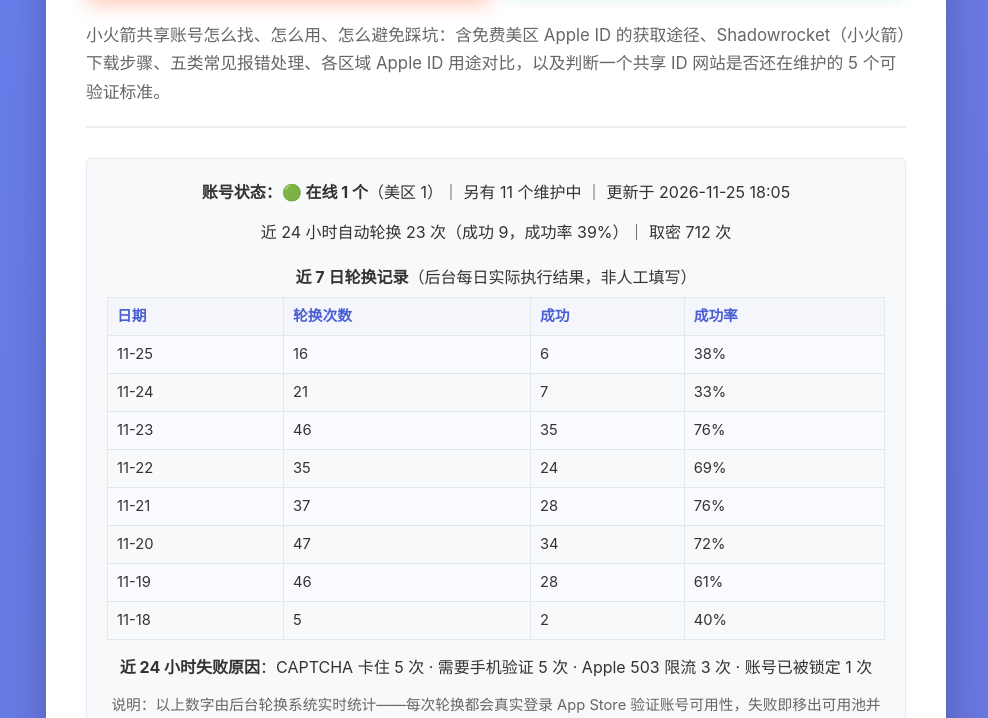
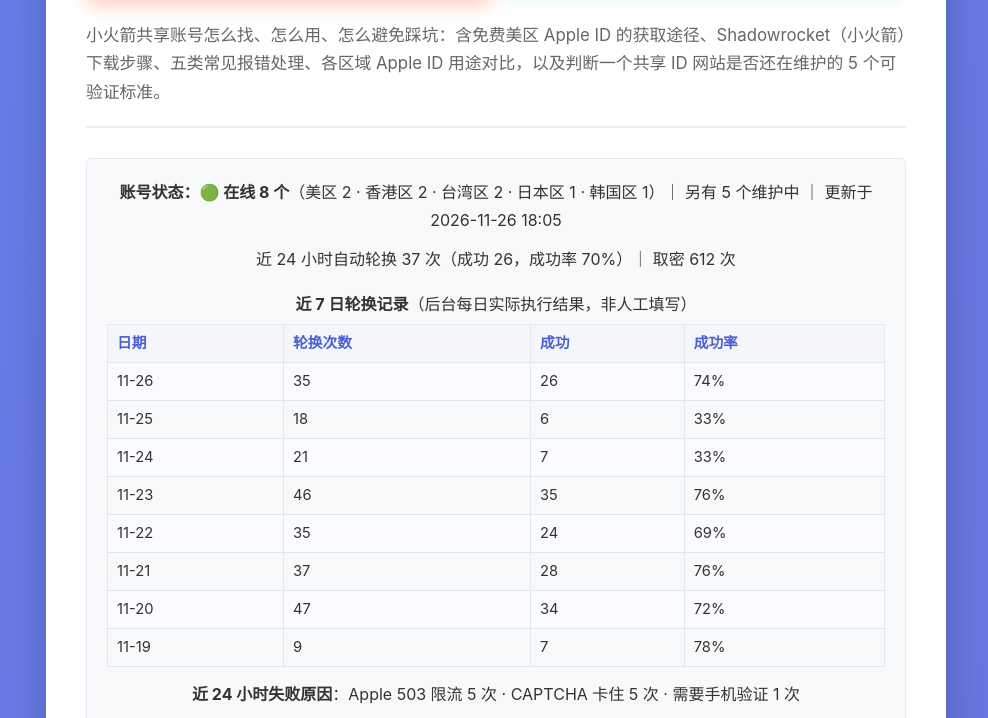
Before and after one commit to gulliblerea/-id-, a plain HTML site: page index.html in a window 1280 px wide. Shown: the part 220-938 px from the top of the page, without its empty margins (144-1132 px from the left). Drawn offline with Linux system fonts and the light colour scheme.

Commit message:
data: 更新 /-id-/ 今日账号状态（2026-11-26，在线 8）

```diff
--- a/index.html
+++ b/index.html
@@ -175,21 +175,21 @@ box-shadow:0 4px 12px rgba(16,185,129,.12)}
 
         <div class="link-box cta-top">
             <!-- DAILY_STATUS_START -->
-            <p><strong>账号状态：🟢 在线 1 个</strong>（美区 1）｜ 另有 11 个维护中 ｜ 更新于 2026-11-25 18:05</p>
-            <p>近 24 小时自动轮换 23 次（成功 9，成功率 39%）｜ 取密 712 次</p>
+            <p><strong>账号状态：🟢 在线 8 个</strong>（美区 2 · 香港区 2 · 台湾区 2 · 日本区 1 · 韩国区 1）｜ 另有 5 个维护中 ｜ 更新于 2026-11-26 18:05</p>
+            <p>近 24 小时自动轮换 37 次（成功 26，成功率 70%）｜ 取密 612 次</p>
             <p style="margin:18px 0 6px;"><strong>近 7 日轮换记录</strong>（后台每日实际执行结果，非人工填写）</p>
             <table style="width:100%;border-collapse:collapse;margin:0 0 14px;font-size:.92em;">
             <tr><th style="border:1px solid #e3e6ea;padding:6px 9px;background:#f4f6fb;text-align:left;">日期</th><th style="border:1px solid #e3e6ea;padding:6px 9px;background:#f4f6fb;text-align:left;">轮换次数</th><th style="border:1px solid #e3e6ea;padding:6px 9px;background:#f4f6fb;text-align:left;">成功</th><th style="border:1px solid #e3e6ea;padding:6px 9px;background:#f4f6fb;text-align:left;">成功率</th></tr>
-            <tr><td style="border:1px solid #e3e6ea;padding:6px 9px;">11-25</td><td style="border:1px solid #e3e6ea;padding:6px 9px;">16</td><td style="border:1px solid #e3e6ea;padding:6px 9px;">6</td><td style="border:1px solid #e3e6ea;padding:6px 9px;">38%</td></tr>
+            <tr><td style="border:1px solid #e3e6ea;padding:6px 9px;">11-26</td><td style="border:1px solid #e3e6ea;padding:6px 9px;">35</td><td style="border:1px solid #e3e6ea;padding:6px 9px;">26</td><td style="border:1px solid #e3e6ea;padding:6px 9px;">74%</td></tr>
+            <tr><td style="border:1px solid #e3e6ea;padding:6px 9px;">11-25</td><td style="border:1px solid #e3e6ea;padding:6px 9px;">18</td><td style="border:1px solid #e3e6ea;padding:6px 9px;">6</td><td style="border:1px solid #e3e6ea;padding:6px 9px;">33%</td></tr>
             <tr><td style="border:1px solid #e3e6ea;padding:6px 9px;">11-24</td><td style="border:1px solid #e3e6ea;padding:6px 9px;">21</td><td style="border:1px solid #e3e6ea;padding:6px 9px;">7</td><td style="border:1px solid #e3e6ea;padding:6px 9px;">33%</td></tr>
             <tr><td style="border:1px solid #e3e6ea;padding:6px 9px;">11-23</td><td style="border:1px solid #e3e6ea;padding:6px 9px;">46</td><td style="border:1px solid #e3e6ea;padding:6px 9px;">35</td><td style="border:1px solid #e3e6ea;padding:6px 9px;">76%</td></tr>
             <tr><td style="border:1px solid #e3e6ea;padding:6px 9px;">11-22</td><td style="border:1px solid #e3e6ea;padding:6px 9px;">35</td><td style="border:1px solid #e3e6ea;padding:6px 9px;">24</td><td style="border:1px solid #e3e6ea;padding:6px 9px;">69%</td></tr>
             <tr><td style="border:1px solid #e3e6ea;padding:6px 9px;">11-21</td><td style="border:1px solid #e3e6ea;padding:6px 9px;">37</td><td style="border:1px solid #e3e6ea;padding:6px 9px;">28</td><td style="border:1px solid #e3e6ea;padding:6px 9px;">76%</td></tr>
             <tr><td style="border:1px solid #e3e6ea;padding:6px 9px;">11-20</td><td style="border:1px solid #e3e6ea;padding:6px 9px;">47</td><td style="border:1px solid #e3e6ea;padding:6px 9px;">34</td><td style="border:1px solid #e3e6ea;padding:6px 9px;">72%</td></tr>
-            <tr><td style="border:1px solid #e3e6ea;padding:6px 9px;">11-19</td><td style="border:1px solid #e3e6ea;padding:6px 9px;">46</td><td style="border:1px solid #e3e6ea;padding:6px 9px;">28</td><td style="border:1px solid #e3e6ea;padding:6px 9px;">61%</td></tr>
-            <tr><td style="border:1px solid #e3e6ea;padding:6px 9px;">11-18</td><td style="border:1px solid #e3e6ea;padding:6px 9px;">5</td><td style="border:1px solid #e3e6ea;padding:6px 9px;">2</td><td style="border:1px solid #e3e6ea;padding:6px 9px;">40%</td></tr>
+            <tr><td style="border:1px solid #e3e6ea;padding:6px 9px;">11-19</td><td style="border:1px solid #e3e6ea;padding:6px 9px;">9</td><td style="border:1px solid #e3e6ea;padding:6px 9px;">7</td><td style="border:1px solid #e3e6ea;padding:6px 9px;">78%</td></tr>
             </table>
-            <p><strong>近 24 小时失败原因</strong>：CAPTCHA 卡住 5 次 · 需要手机验证 5 次 · Apple 503 限流 3 次 · 账号已被锁定 1 次</p>
+            <p><strong>近 24 小时失败原因</strong>：Apple 503 限流 5 次 · CAPTCHA 卡住 5 次 · 需要手机验证 1 次</p>
             <p style="color:#666;font-size:.92em;">说明：以上数字由后台轮换系统实时统计——每次轮换都会真实登录 App Store 验证账号可用性，失败即移出可用池并补充新号。因此「在线数」是经过实际验证的可用账号数，不是列表里的名义数量；数量与成功率每天变化属正常。</p>
             <!-- DAILY_STATUS_END -->
             <p><a href="https://id.tangping.icu" target="_blank" rel="noopener">前往免费美区 Apple ID 实时获取页</a></p>
--- a/sitemap.xml
+++ b/sitemap.xml
@@ -2,7 +2,7 @@
 <urlset xmlns="http://www.sitemaps.org/schemas/sitemap/0.9">
   <url>
     <loc>https://gulliblerea.github.io/-id-/</loc>
-    <lastmod>2026-11-25</lastmod>
+    <lastmod>2026-11-26</lastmod>
     <changefreq>daily</changefreq>
     <priority>1.0</priority>
   </url>
```
